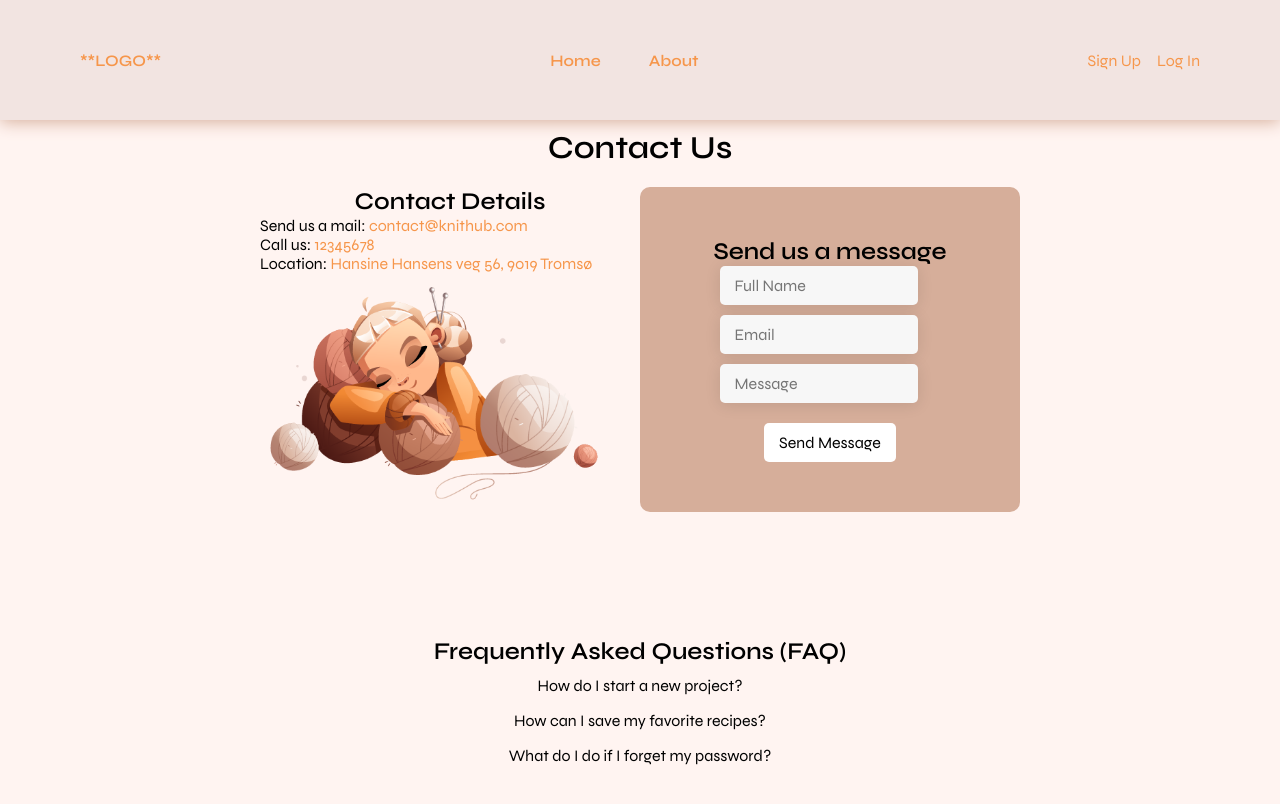
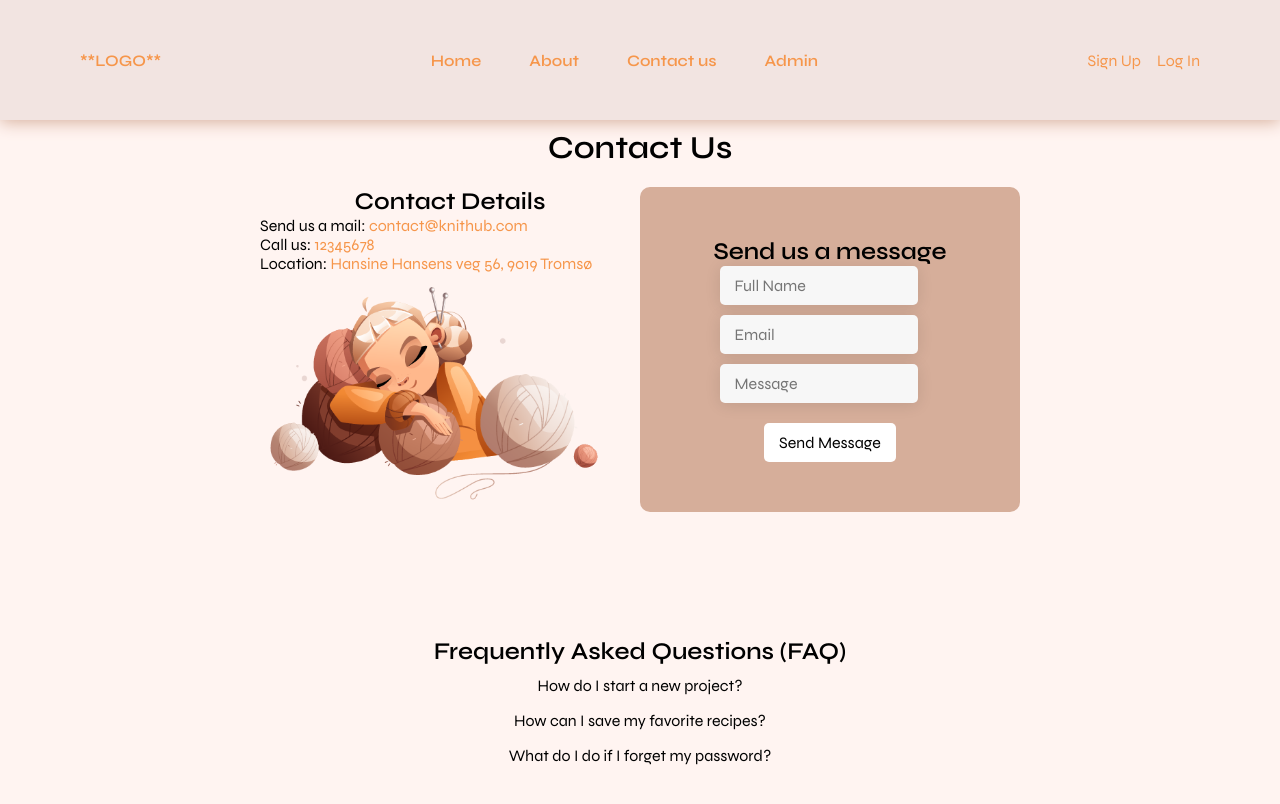
Before and after one commit to uit-inf-2900/Team12, a React (Create React App) app in the folder front/: page /contactus in a window 1280 px wide. Shown: the top 804 px of the page. Built offline with nearby package versions, Linux system fonts and the light colour scheme.

Commit message:
🎨 updated the navbar to include admin privileges, and made it cleaner and clearer

```diff
--- a/front/src/App.js
+++ b/front/src/App.js
@@ -36,7 +36,7 @@ export default function App() {
 
   // Sjekker direkte om token eksisterer i sessionStorage for å bestemme innloggingsstatus
   const isLoggedIn = sessionStorage.getItem('token');
-  const isAdmin =  false; // TODO: get status from backend instead of hardcoding.
+  const isAdmin =  true; // TODO: get status from backend instead of hardcoding.
 
   return (
     <Router>
--- a/front/src/Components/NavBar.js
+++ b/front/src/Components/NavBar.js
@@ -2,6 +2,36 @@ import React from 'react';
 import { NavLink } from "react-router-dom";
 import "../GlobalStyles/navbar.css";
 
+const VisitorView = () => {
+  return (
+    <>
+      <li className="nav-item"><NavLink to="/about" className="nav-link">About</NavLink></li>
+      <li className="nav-item"><NavLink to="/contactus" className="nav-link">Contact us</NavLink></li>
+    </>
+  );
+};
+
+const UserView = () => {
+  return(
+    <>
+      <li className="nav-item"><NavLink to="/recipes" className="nav-link">Recipes</NavLink></li>
+      <li className="nav-item"><NavLink to="/projects" className="nav-link">Projects</NavLink></li>
+      <li className="nav-item"><NavLink to="/stash" className="nav-link">Stash</NavLink></li>
+    </>
+  );
+};
+
+const AdminView = ({ isAdmin }) => {
+  return(
+    <>
+      {/* Dont want to show the contact page if you have admin privilages */}
+      {!isAdmin && <li className="nav-item"><NavLink to="/contactus" className="nav-link">Contact us</NavLink></li>}
+
+      {/* Show the admin page if you have admin prvileges */}
+      {isAdmin && <li className="nav-item"><NavLink to="/adminpage" className="nav-link">Admin</NavLink></li>}
+    </>
+  );
+};
 
 const NavBar = ({ isLoggedIn, handleLogout, isAdmin }) => {
   return (
@@ -10,30 +40,15 @@ const NavBar = ({ isLoggedIn, handleLogout, isAdmin }) => {
         <NavLink to="/" className="nav-logo">**LOGO**</NavLink>
         <ul className="nav-list">
           <li className="nav-item"><NavLink to="/" className="nav-link">Home</NavLink></li>
-          {!isLoggedIn && (
-          <>
-            <li className="nav-item"><NavLink to="/about" className="nav-link">About</NavLink></li>
-          </>
-          )}
-          {isLoggedIn && (
-          <>
-            <li className="nav-item"><NavLink to="/recipes" className="nav-link">Recipes</NavLink></li>
-            <li className="nav-item"><NavLink to="/projects" className="nav-link">Projects</NavLink></li>
-            <li className="nav-item"><NavLink to="/stash" className="nav-link">Stash</NavLink></li>
-          </>
-          )}
-          {isLoggedIn && isAdmin ? (
-            <li className="nav-item"><NavLink to="/adminpage" className="nav-link">Admin</NavLink></li>
-          ) : isLoggedIn && (
-          <li className="nav-item"><NavLink to="/contactus" className="nav-link">Contact us</NavLink></li>
-          )}
-          {/* Add more navigation items */}
+          {!isLoggedIn && <VisitorView/>}
+          {isLoggedIn && <UserView />}
+          <AdminView isAdmin={isAdmin} />
         </ul>
         {isLoggedIn && (
         <>
           <div className="nav-items">
             <NavLink to="/profile" className="nav-action">Profile</NavLink>
-            <button onClick={handleLogout}>Logg Ut</button>
+            <NavLink onClick={handleLogout}>Logg Ut</NavLink>
           </div>
         </>
         )}
--- a/front/src/pages/ContactUs/ContactUs.js
+++ b/front/src/pages/ContactUs/ContactUs.js
@@ -42,7 +42,6 @@ const ContactUs = () => {
             userMessage: data.message,
             userName: data.Name
         };
-
         console.log("Payload: ", payload);
 
         axios.post('http://localhost:5002/api/Contact', payload)
```
